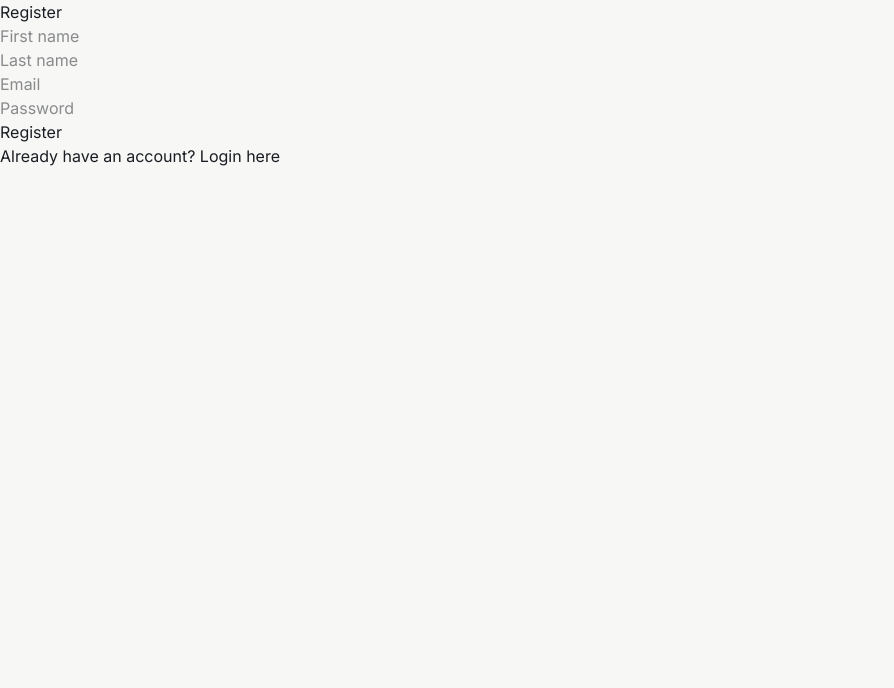
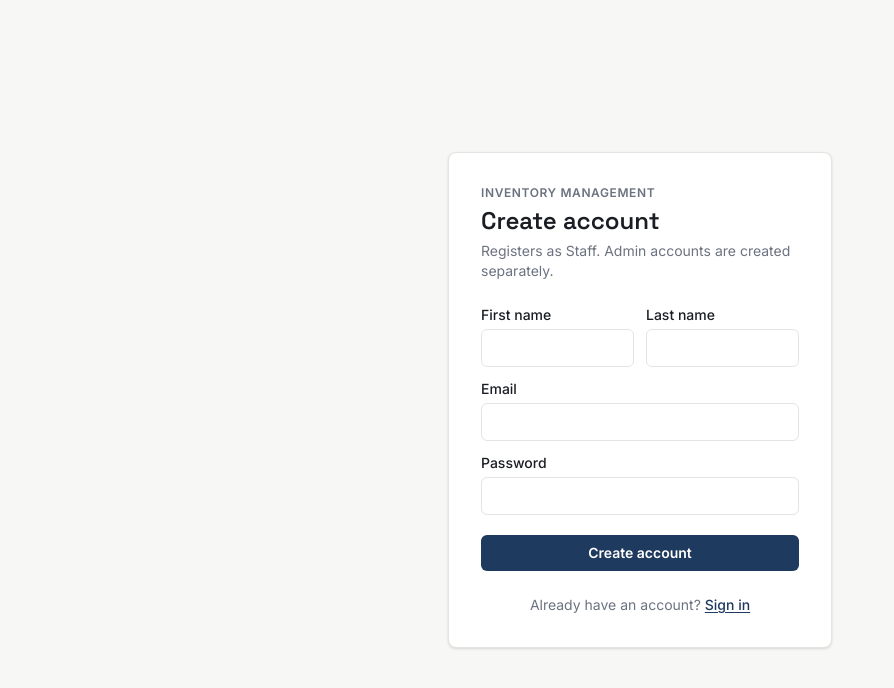
Before and after one commit to pawiee-sensei/enterprise-inventory-api, a React (Vite) app in the folder inventory-frontend/: page /register in a window 1280 px wide. Shown: the top 688 px of the page, without its empty margins (0-894 px from the left). Built offline with nearby package versions, Linux system fonts and the light colour scheme.

Commit message:
feat: restyle Login and Register pages with centered card layout

```diff
--- a/inventory-frontend/src/pages/Login.jsx
+++ b/inventory-frontend/src/pages/Login.jsx
@@ -1,78 +1,110 @@
 import { useState, useEffect } from "react";
-import { Link, useNavigate } from "react-router-dom";
-import { loginUser } from "../api/authApi";
+import { useNavigate, Link, useLocation } from "react-router-dom";
 import { useAuth, ROLES } from "../context/AuthContext";
+import { Input } from "../components/ui/Input";
+import { Button } from "../components/ui/Button";
 
-function Login() {
-    //HOOKS & CONTEXT
-    const { login, user, isAuthenticated } = useAuth();
+export default function Login() {
+  const { login, isAuthenticated, user } = useAuth();
   const navigate = useNavigate();
+  const location = useLocation();
 
-    //USE STATE
-    const [loginForm, setLoginForm] = useState({
-    email: "",
-    password: "",
-});
-    const [loginResult, setLoginResult] = useState("");
+  const [form, setForm] = useState({ email: "", password: "" });
+  const [error, setError] = useState("");
+  const [submitting, setSubmitting] = useState(false);
 
-    //USE EFFECT
   useEffect(() => {
     if (isAuthenticated) {
-            navigate(user.role === ROLES.ADMIN ? "/admin" : "/dashboard");
+      navigate(user.role === ROLES.ADMIN ? "/admin" : "/dashboard", { replace: true });
     }
   }, [isAuthenticated, user, navigate]);
 
-    //HANDLERS
-    const handleLoginChange = (e) => {
-        setLoginForm({ ...loginForm, [e.target.name]: e.target.value });
+  const handleChange = (e) => {
+    setForm({ ...form, [e.target.name]: e.target.value });
   };
 
-    const handleLoginSubmit = async (e) => {
+  const handleSubmit = async (e) => {
     e.preventDefault();
-        setLoginResult("Sending...");
+    setError("");
+    setSubmitting(true);
 
     try {
-        const data = await loginUser(loginForm.email, loginForm.password);
-        console.log("Login response:", data);
-
-        login(data.token, data.user);
-
+      const loggedInUser = await login(form.email, form.password);
+      const redirectTo =
+        location.state?.from ||
+        (loggedInUser.role === ROLES.ADMIN ? "/admin" : "/dashboard");
+      navigate(redirectTo, { replace: true });
     } catch (err) {
-        setLoginResult("Error: " + err.message);
+      setError(err.response?.data?.message || "Invalid email or password.");
+    } finally {
+      setSubmitting(false);
     }
   };
 
   return (
+    <div className="flex min-h-screen items-center justify-center bg-surface px-4">
+      <div className="w-full max-w-sm rounded-lg border border-border bg-card p-8 shadow-sm">
+        <p className="text-xs font-semibold uppercase tracking-wider text-text-secondary">
+          Inventory Management
+        </p>
+        <h1 className="mt-1 font-display text-2xl font-semibold text-text-primary">
+          Welcome back
+        </h1>
+        <p className="mt-1 text-sm text-text-secondary">
+          Sign in to your inventory account
+        </p>
+
+        {error && (
+          <p className="mt-4 rounded-md bg-danger-bg px-3 py-2 text-sm text-danger">
+            {error}
+          </p>
+        )}
+
+        <form onSubmit={handleSubmit} className="mt-6 flex flex-col gap-3">
           <div>
-        <h1>Login</h1>
-        <form onSubmit={handleLoginSubmit}>
-        <input
+            <label htmlFor="email" className="mb-1 block text-sm font-medium text-text-primary">
+              Email
+            </label>
+            <Input
+              id="email"
               name="email"
-            placeholder="Email"
-            value={loginForm.email}
-            onChange={handleLoginChange}
+              type="email"
+              autoComplete="email"
+              required
+              value={form.email}
+              onChange={handleChange}
+              className="w-full"
             />
-        <br />
-        <input
+          </div>
+
+          <div>
+            <label htmlFor="password" className="mb-1 block text-sm font-medium text-text-primary">
+              Password
+            </label>
+            <Input
+              id="password"
               name="password"
               type="password"
-            placeholder="Password"
-            value={loginForm.password}
-            onChange={handleLoginChange}
+              autoComplete="current-password"
+              required
+              value={form.password}
+              onChange={handleChange}
+              className="w-full"
             />
-        <br />
-        <button type="submit">Login</button>
+          </div>
+
+          <Button type="submit" disabled={submitting} className="mt-2 w-full">
+            {submitting ? "Signing in..." : "Sign in"}
+          </Button>
         </form>
 
-        <pre>{loginResult}</pre>
-
-        <p>
-            Don't have an account? <Link to="/register">Register here</Link>
+        <p className="mt-6 text-center text-sm text-text-secondary">
+          Don't have an account?{" "}
+          <Link to="/register" className="font-medium text-navy underline underline-offset-2">
+            Register
+          </Link>
         </p>
-
       </div>
-
+    </div>
   );
 }
-
-export default Login;
--- a/inventory-frontend/src/pages/Register.jsx
+++ b/inventory-frontend/src/pages/Register.jsx
@@ -1,11 +1,11 @@
 import { useState, useEffect } from "react";
 import { Link, useNavigate } from "react-router-dom";
-import { registerUser } from "../api/authApi";
 import { useAuth } from "../context/AuthContext";
+import { Input } from "../components/ui/Input";
+import { Button } from "../components/ui/Button";
 
-function Register() {
-
-    const {isAuthenticated} = useAuth();
+export default function Register() {
+  const { register, isAuthenticated } = useAuth();
   const navigate = useNavigate();
 
   const [form, setForm] = useState({
@@ -14,74 +14,134 @@ function Register() {
     email: "",
     password: "",
   });
-    const [result, setResult] = useState("");
+  const [error, setError] = useState("");
+  const [success, setSuccess] = useState(false);
+  const [submitting, setSubmitting] = useState(false);
+
+  useEffect(() => {
+    if (isAuthenticated) {
+      navigate("/dashboard", { replace: true });
+    }
+  }, [isAuthenticated, navigate]);
 
   const handleChange = (e) => {
     setForm({ ...form, [e.target.name]: e.target.value });
   };
 
-  useEffect(() => {
-    if (isAuthenticated) {
-      navigate("/dashboard");
-    }
-  }, [isAuthenticated, navigate]);
-
   const handleSubmit = async (e) => {
     e.preventDefault();
-        setResult("Sending...");
+    setError("");
+    setSubmitting(true);
 
     try {
-        const data = await registerUser(form);
-        setResult(JSON.stringify(data, null, 2));
+      await register(form);
+      setSuccess(true);
+      setTimeout(() => navigate("/login"), 1200);
     } catch (err) {
-        setResult("Error: " + err.message);
+      setError(err.response?.data?.message || "Registration failed. Try again.");
+    } finally {
+      setSubmitting(false);
     }
   };
 
   return (
+    <div className="flex min-h-screen items-center justify-center bg-surface px-4">
+      <div className="w-full max-w-sm rounded-lg border border-border bg-card p-8 shadow-sm">
+        <p className="text-xs font-semibold uppercase tracking-wider text-text-secondary">
+          Inventory Management
+        </p>
+        <h1 className="mt-1 font-display text-2xl font-semibold text-text-primary">
+          Create account
+        </h1>
+        <p className="mt-1 text-sm text-text-secondary">
+          Registers as Staff. Admin accounts are created separately.
+        </p>
+
+        {error && (
+          <p className="mt-4 rounded-md bg-danger-bg px-3 py-2 text-sm text-danger">
+            {error}
+          </p>
+        )}
+        {success && (
+          <p className="mt-4 rounded-md bg-success-bg px-3 py-2 text-sm text-success">
+            Account created! Redirecting to login...
+          </p>
+        )}
+
+        <form onSubmit={handleSubmit} className="mt-6 flex flex-col gap-3">
+          <div className="grid grid-cols-2 gap-3">
             <div>
-        <h1>Register</h1>
-        <form onSubmit={handleSubmit}>
-            <input
+              <label htmlFor="first_name" className="mb-1 block text-sm font-medium text-text-primary">
+                First name
+              </label>
+              <Input
+                id="first_name"
                 name="first_name"
-            placeholder="First name"
+                required
                 value={form.first_name}
                 onChange={handleChange}
+                className="w-full"
               />
-            <br />
-            <input
+            </div>
+            <div>
+              <label htmlFor="last_name" className="mb-1 block text-sm font-medium text-text-primary">
+                Last name
+              </label>
+              <Input
+                id="last_name"
                 name="last_name"
-            placeholder="Last name"
+                required
                 value={form.last_name}
                 onChange={handleChange}
+                className="w-full"
               />
-            <br />
-            <input
+            </div>
+          </div>
+
+          <div>
+            <label htmlFor="email" className="mb-1 block text-sm font-medium text-text-primary">
+              Email
+            </label>
+            <Input
+              id="email"
               name="email"
-            placeholder="Email"
+              type="email"
+              autoComplete="email"
+              required
               value={form.email}
               onChange={handleChange}
+              className="w-full"
             />
-            <br />
-            <input
+          </div>
+
+          <div>
+            <label htmlFor="password" className="mb-1 block text-sm font-medium text-text-primary">
+              Password
+            </label>
+            <Input
+              id="password"
               name="password"
               type="password"
-            placeholder="Password"
+              autoComplete="new-password"
+              required
               value={form.password}
               onChange={handleChange}
+              className="w-full"
             />
-            <br />
-            <button type="submit">Register</button>
+          </div>
+
+          <Button type="submit" disabled={submitting} className="mt-2 w-full">
+            {submitting ? "Creating account..." : "Create account"}
+          </Button>
         </form>
 
-        <pre>{result}</pre>
-
-        <p>
-            Already have an account? <Link to="/login">Login here</Link>
+        <p className="mt-6 text-center text-sm text-text-secondary">
+          Already have an account?{" "}
+          <Link to="/login" className="font-medium text-navy underline underline-offset-2">
+            Sign in
+          </Link>
         </p>
-
+      </div>
     </div>
   );
 }
-
-export default Register;
```
Lines whose indentation alone changed are shown as unchanged.
